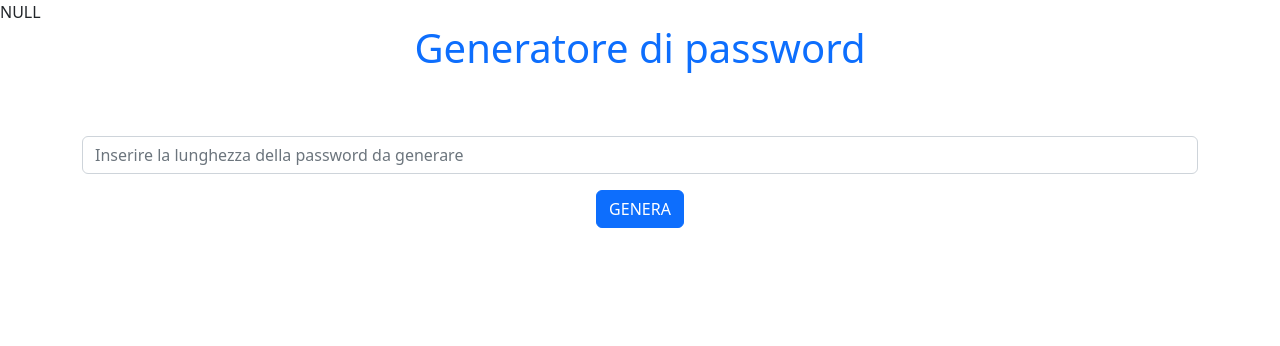
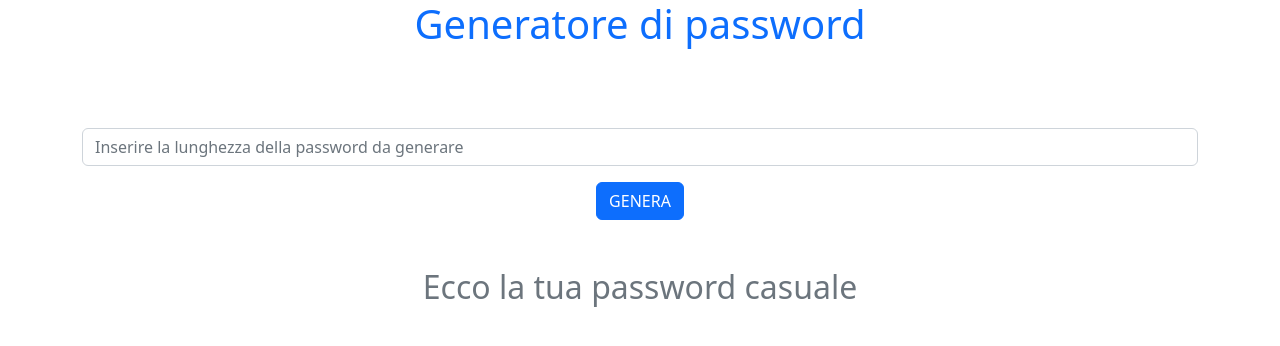
Before and after one commit to PaoloCardinale09/php-strong-password-generator, a PHP site: page / in a window 1280 px wide. Shown: the top 346 px of the page. Run offline with PHP 8.4, Linux system fonts and the light colour scheme; data that the repository does not hold is empty.

Commit message:
add milestone 1

```diff
--- a/index.php
+++ b/index.php
@@ -1,6 +1,5 @@
 <?php
 
-// $password_length = $_GET$["pass-length"];
 
 function generateRandomPassword($length = 10) {
     $characters = '0123456789abcdefghijklmnopqrstuvwxyzABCDEFGHIJKLMNOPQRSTUVWXYZ!@#$%^&*()_+~`|}{[]\:;?><,. /-=';
@@ -14,8 +13,13 @@ function generateRandomPassword($length = 10) {
     }
 
     // Esempio di utilizzo per generare una password casuale di lunghezza 8
-// echo generateRandomPassword(11);
-var_dump($_GET[' pass-length']); ?>
+    if(isset($_GET["pass-length"])){
+
+        $password_length = $_GET["pass-length"];
+        echo generateRandomPassword($password_length);
+        var_dump($password_length);
+}
+?>
 
 
     <!DOCTYPE html>
@@ -39,7 +43,7 @@ var_dump($_GET[' pass-length']); ?>
             <form method="get" class="row g-3 py-5">
                 <div class="col-12">
                     <label for="pass-length" class="form-label"></label>
-                    <input type="number" class="form-control" id="pass-length"
+                    <input name="pass-length" type="number" class="form-control" id="pass-length"
                         placeholder="Inserire la lunghezza della password da generare">
                 </div>
 
@@ -47,6 +51,12 @@ var_dump($_GET[' pass-length']); ?>
                     <button type="submit" class="btn btn-primary">GENERA</button>
                 </div>
             </form>
+            <section>
+                <h2 class="text-secondary text-center">Ecco la tua password casuale</h2>
+                <p class="h1 text-center">
+                    <?php echo generateRandomPassword($password_length) ?>
+                </p>
+            </section>
         </div>
 
     </body>
```
Lines whose indentation alone changed are shown as unchanged.
